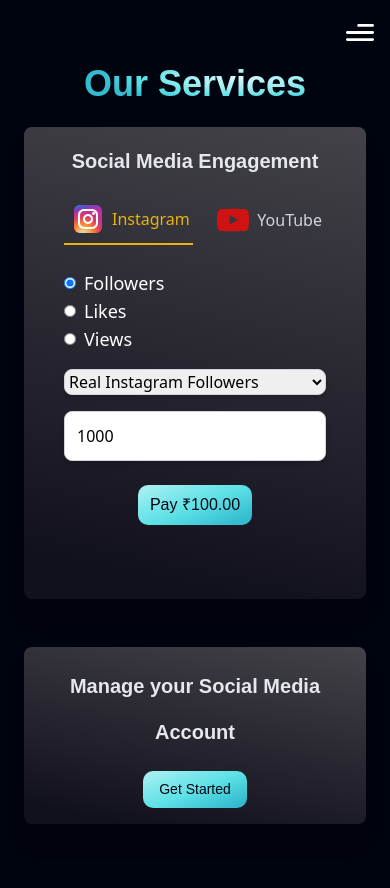
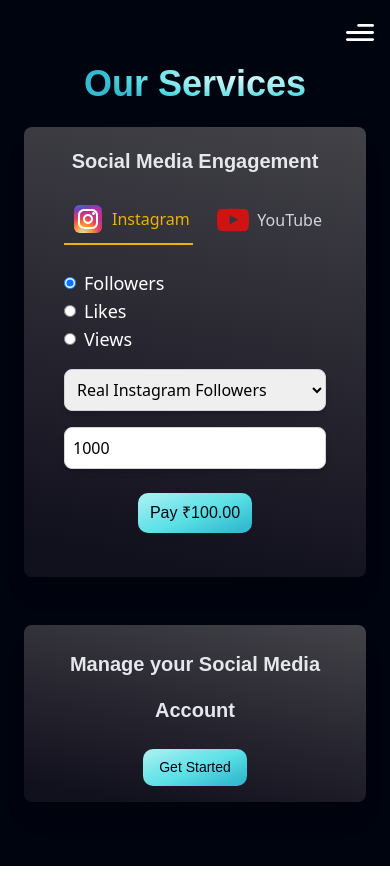
Before and after one commit to AjithDevelops/SocialMentor, a Next.js app: page /ourServices in a window 390 px wide. After the commit the page ends 866 px from the top, so only its background shows below. Built offline with nearby package versions, Linux system fonts and the light colour scheme.

Commit message:
MobileView_bugFixes

```diff
--- a/app/ourServices/page.tsx
+++ b/app/ourServices/page.tsx
@@ -60,7 +60,7 @@
         </div>
         <div className={`flex justify-center`}>
           <div className={`${styles.elegantContainer} ${styles.paddingX}`}>
-            <div className={`${styles.paddingX} ${styles.flexStart} mb-[50px]`}>
+            <div className={`${styles.paddingX} ${styles.flexStart} sm:mb-[50px] mb-[20px]`}>
               <div className={`${styles.boxWidth}`}>
               <h2 className={`${styles.elegantHeading3}`}>
               <span className=""> Social Media Engagement </span>
--- a/components/Navbar.tsx
+++ b/components/Navbar.tsx
@@ -34,7 +34,7 @@
               <li
                 key={nav.id}
                 className={`font-poppins font-normal cursor-pointer text-[16px] text-white ${index === navLinks.length - 1 ? 'mr-0' : 'mb-4'}`}>
-                <a href={`#${nav.id}`}>
+                <a href={`/#${nav.id}`}>
                   {nav.title}
                 </a>
               </li>
--- a/styles/style.ts
+++ b/styles/style.ts
@@ -42,8 +42,8 @@
 
     elegantContainer: "sm:w-1/2 mx-6 my-6 w-full bg-black-gradient-2 rounded-lg shadow-xl sm:px-2 py-4 px-2 sm:my-10 my:6",
     elegantContainer1: "w-full bg-black-gradient-2 rounded-lg shadow-xl sm:px-2 py-8 sm:my-10 my:6 mx-10",
-    elegantDropdown: "sm:p-3 rounded-lg w-full sm:w-1/2 text-black mb-4 shadow-md border border-gray-300 transition duration-300 hover:shadow-lg", // Added hover effect
-    elegantInput: "p-3 rounded-lg w-full sm:w-1/2 text-black mx-auto shadow-md border border-gray-300 transition duration-300 hover:shadow-lg", // Added hover effect
+    elegantDropdown: "p-2 sm:p-3 rounded-lg w-full sm:w-1/2 text-black mb-4 shadow-md border border-gray-300 transition duration-300 hover:shadow-lg", // Added hover effect
+    elegantInput: "p-2 sm:p-3 rounded-lg w-full sm:w-1/2 text-black mx-auto shadow-md border border-gray-300 transition duration-300 hover:shadow-lg", // Added hover effect
     elegantPriceText: "mt-2 text-center text-gray-200 text-2xl font-semibold",
 
     cardContainer: "bg-white rounded-lg shadow-lg p-6 border border-gray-300 transition duration-300 hover:shadow-xl", // Added hover effect
```
